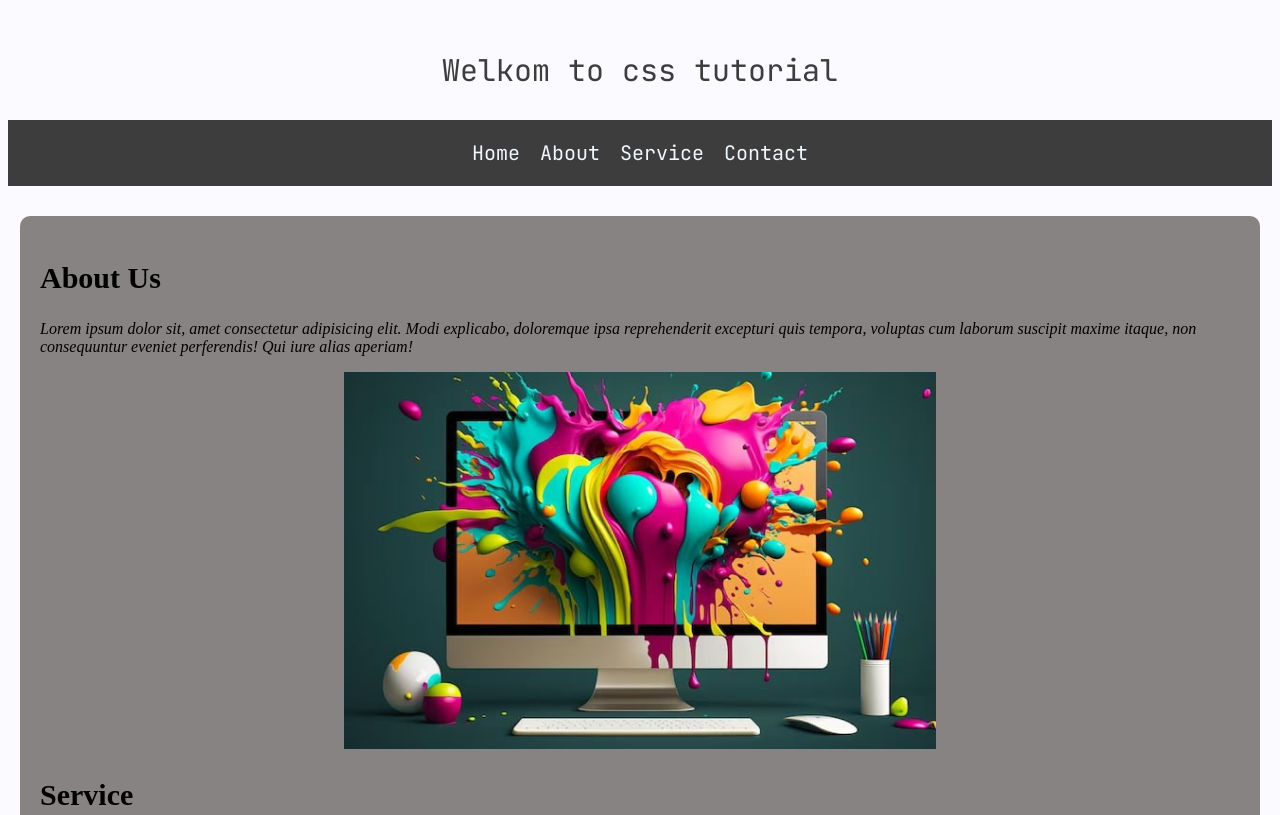
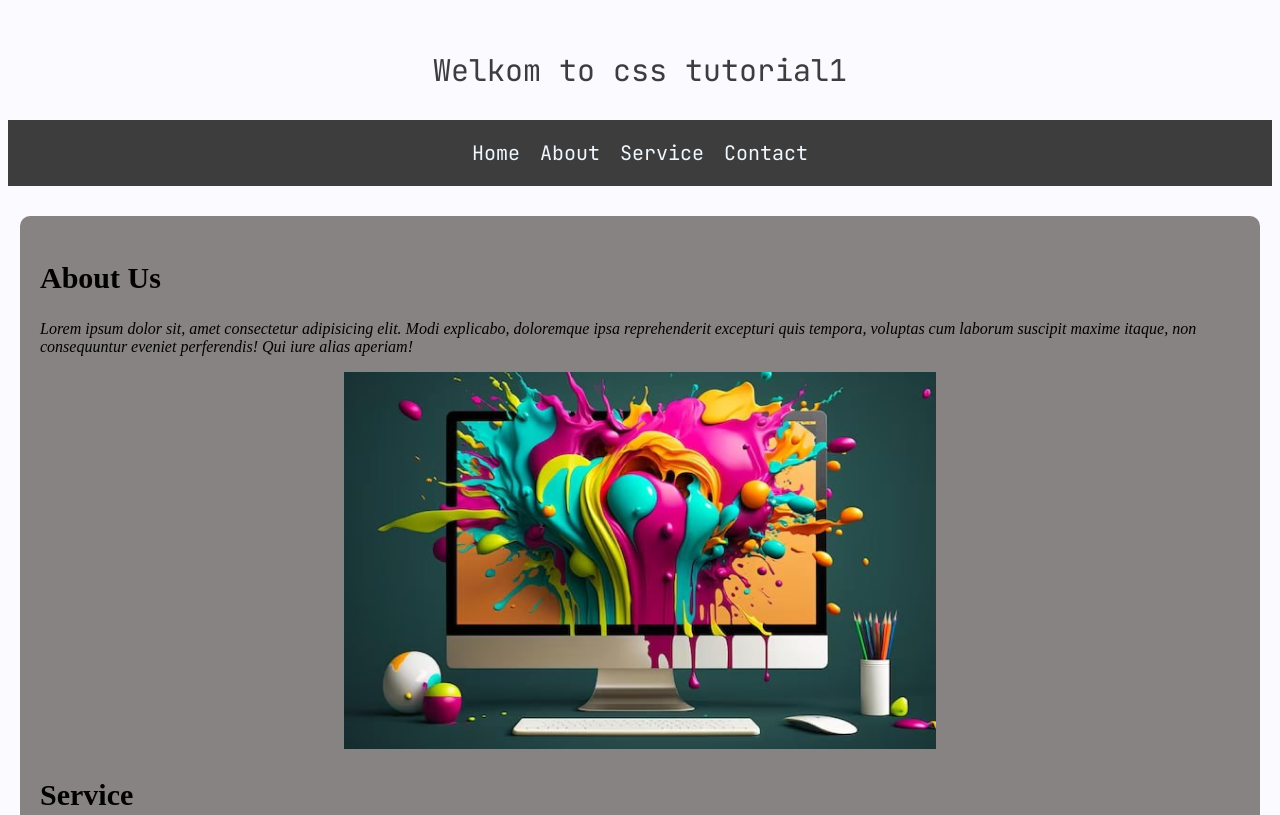
Before and after one commit to Maryna1488/ssrtutorial-, a plain HTML site: page index.html in a window 1280 px wide. Shown: the top 815 px of the page. Drawn offline with nearby package versions, Linux system fonts and the light colour scheme.

Commit message:
change tetiol

```diff
--- a/index.html
+++ b/index.html
@@ -9,7 +9,7 @@
 </head>
 <body>
   <header class="header" id="1">
-    <h1 class="title"data-aos="fade-down" data-aos-duration="3000"> Welkom to css tutorial</h1>
+    <h1 class="title"data-aos="fade-down" data-aos-duration="3000"> Welkom to css tutorial1</h1>
 
 
     <nav class="nav">
```
